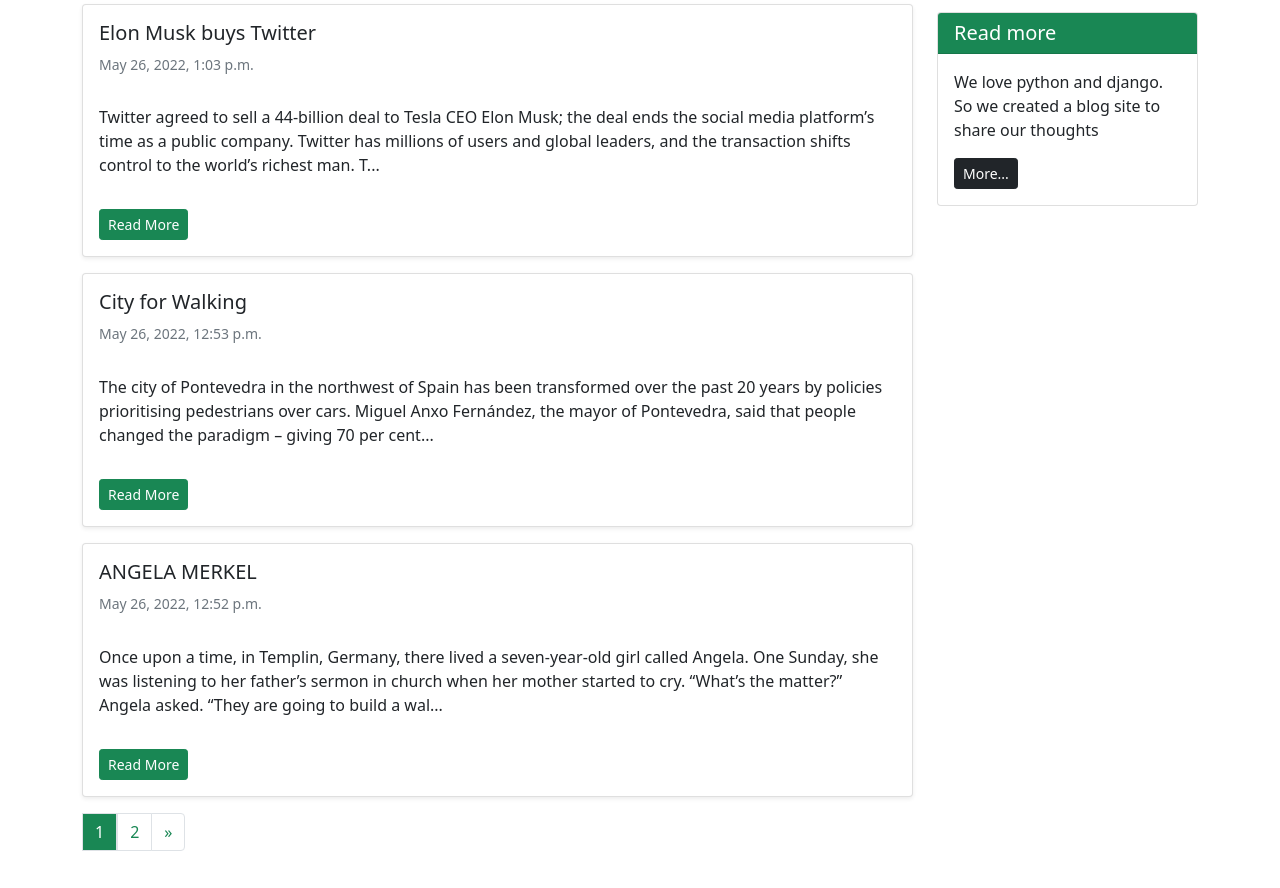
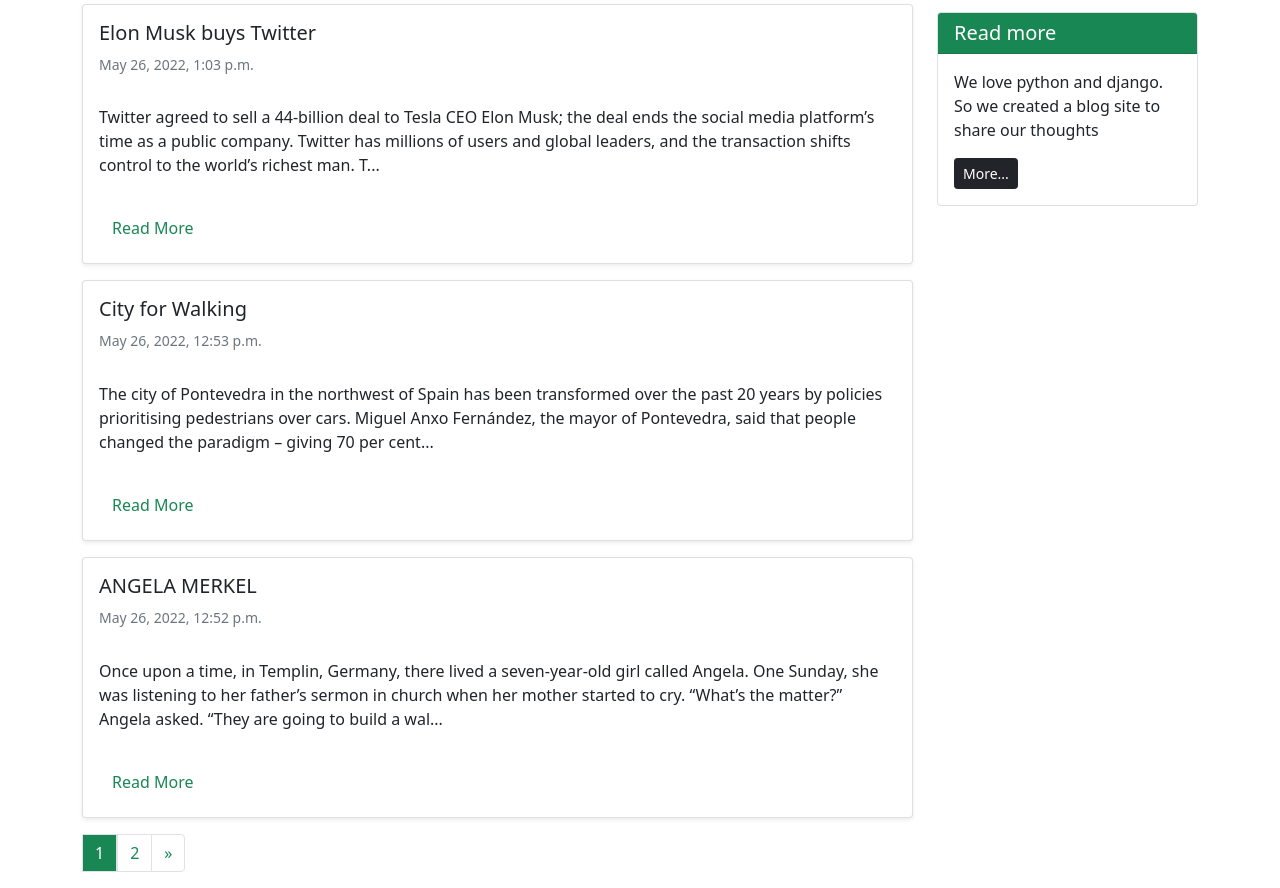
Before and after one commit to nastaranxyousefi/blog_project, a Django app: page / in a window 1280 px wide. Shown: the part 238-1126 px from the top of the page. Before the commit the page ends 1089 px from the top, so only its background shows below. Run offline with Django 3.2, Linux system fonts and the light colour scheme; data comes from the database, SQL or seed files in the repository; both versions use the stored data as it was after the commit.

Commit message:
add changes to posts.list.html

```diff
--- a/blog/templates/blog/posts_list.html
+++ b/blog/templates/blog/posts_list.html
@@ -20,7 +20,7 @@
                     <p class="card-text py-3">
                         {{post.text|slice:"250"}}...
                     </p>
-                    <a href="{{ post.get_absolute_url }}" class="btn btn-sm btn-success">Read More</a>
+                    <a href="{{ post.get_absolute_url }}" class="btn btn-m text-success">Read More</a>
 
 
 
```
Also changed, not shown: db.sqlite3, media/post_cover/Depositphotos_563112724_S-300x150.jpg (added).
